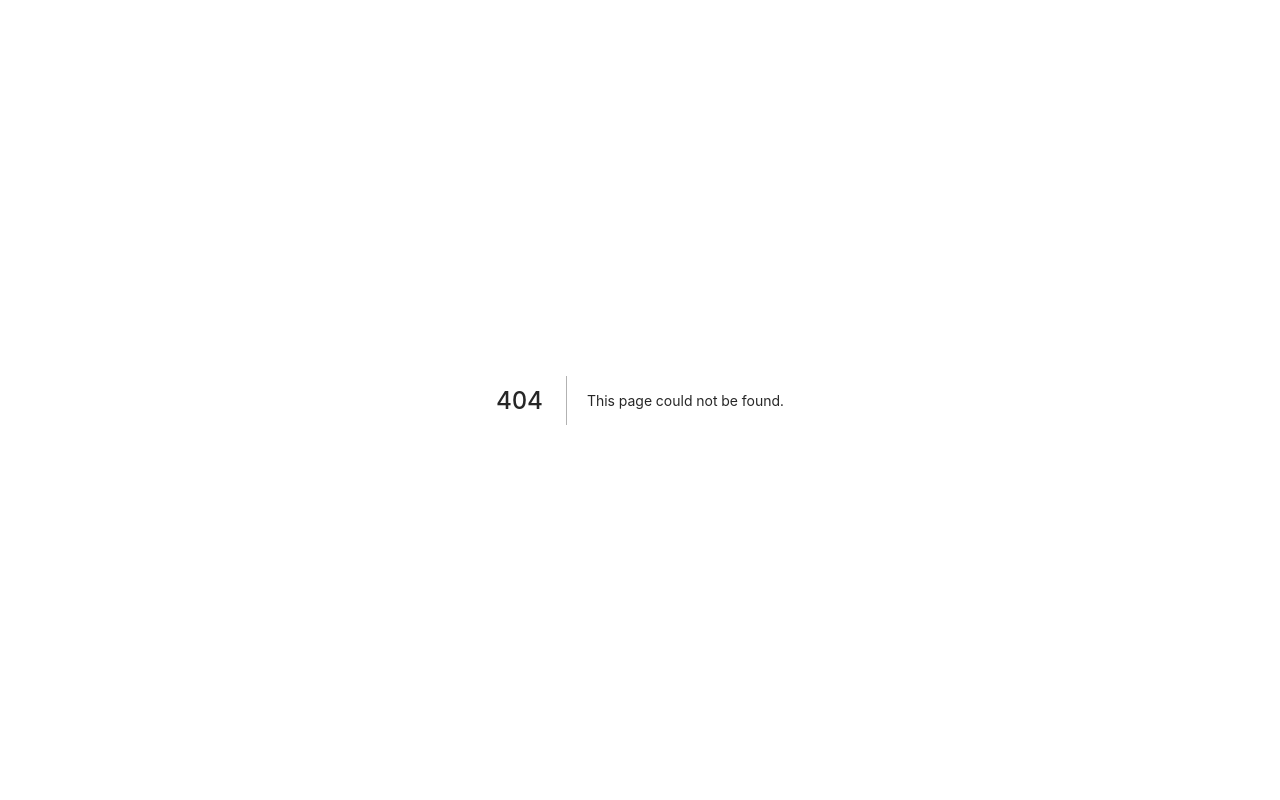
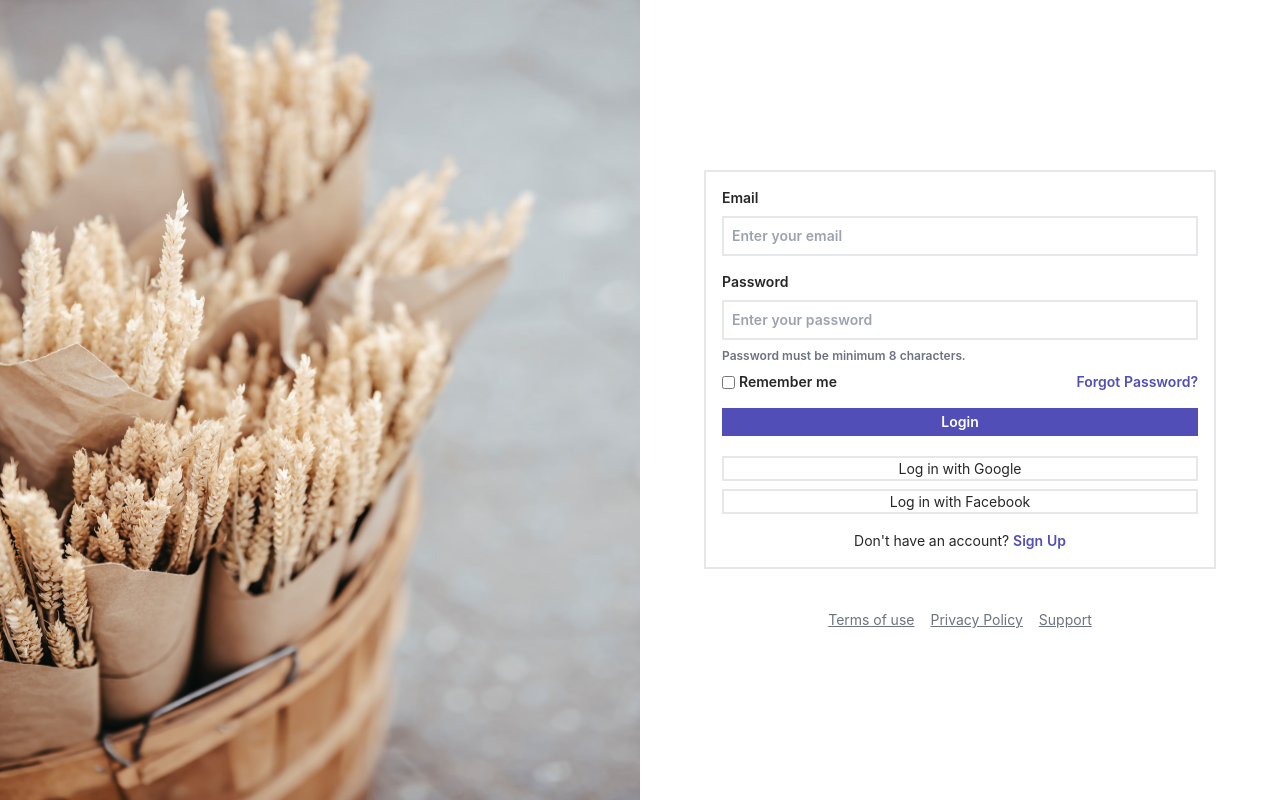
Before and after one commit to johirulislamnishat/othoba-mart-frontend, a Next.js app: page /login in a window 1280 px wide. Before the commit this address had no page. Built offline with nearby package versions, Linux system fonts and the light colour scheme.

Commit message:
login page

```diff
--- /dev/null
+++ b/pages/login.js
@@ -0,0 +1,48 @@
+import Image from 'next/image'
+import {Button} from 'antd'
+const Login = () => {
+    return(
+
+        <div className=' h-screen grid sm:grid-cols-2 place-content-center items-center'>
+            <div className='hidden sm:block'>
+                {/* <Image src='/images/login.jpg' width={600} heigth={700} alt='' /> */}
+                <img src='/images/login.jpg' alt='' className='h-screen w-full' />
+            </div>
+            <div>
+            <div className =' mx-16 p-4 border-2 border-gray-200'>
+            <form className='flex flex-col gap-2 font-semibold text-sm'>
+
+                <label>Email</label>
+                <input placeholder='Enter your email' className='p-2 mb-2 border-2 border-gray-200' />
+                <label>Password</label>
+                <div>
+                <input placeholder='Enter your password' className='w-full p-2 mb-2 border-2 border-gray-200' />
+                <p className='mt-0 pt-0 text-gray-500 text-xs'>Password must be minimum 8 characters.</p>
+                </div>
+                <div className='flex justify-between items-center'>
+                    <div className='flex gap-1 items-center'>
+              <input type='checkbox' className='cursor-pointer' />
+              <span className=' min-w-max'>Remember me</span>
+              </div>
+              <span className='text-blue min-w-max cursor-pointer'>Forgot Password?</span>
+              </div>
+              <button className='bg-blue py-1 mt-2 text-white' >Login</button>
+            </form>
+            <div className='flex flex-col gap-2 mt-5'>
+<p className='text-center border-2 border-gray-200 cursor-pointer'>Log in with Google</p>
+<p className='text-center border-2 border-gray-200 cursor-pointer '> Log in with Facebook</p>
+<p className='mt-2 text-center'>Don't have an account? <span className='text-blue font-semibold cursor-pointer'>Sign Up</span></p>
+
+                </div>
+        </div>
+        <div className='mt-10 flex gap-4 items-center justify-center'>
+            <span className='underline text-gray-500 cursor-pointer'>Terms of use</span>
+            <span className='underline text-gray-500 cursor-pointer'>Privacy Policy</span>
+            <span className='underline text-gray-500 cursor-pointer'>Support</span>
+            </div>
+        </div>
+        </div>
+    )
+}
+
+export default Login
--- /dev/null
+++ b/pages/register.js
@@ -0,0 +1,51 @@
+import {useState} from 'react'
+
+const initialUserInfo = {
+    username:'',
+    email:'',
+    passord1:'',
+    password2:'',
+    photoUrl:'',
+    consumer:'',
+    vendor:''
+}
+
+const Register = () => {
+    const [inputs, setInputs] = useState(initialUserInfo)
+
+const handleInput = e => {
+    const field = e.target.name
+    const value = e.target.value
+    const newUser = {...inputs, [e.target.name]:e.target.value}
+ setInputs(newUser)
+}
+
+    const handleRegister = e => {
+        e.preventDefault()
+
+
+    }
+console.log(inputs)
+    return(
+        <div className='grid grid-cols-2'>
+            <div>
+
+                </div>
+            <form onSubmit={handleRegister} className='flex flex-col gap-5 align-center justify-center font-semibold'>
+                <h3 className='text-3xl text-indigo-500 ml-2 mb-3'>Register</h3>
+                <input name='username' placeholder='Enter your name' className='p-2'  onChange={handleInput} />
+                <input name='email' placeholder='Enter your email' className='p-2'  onChange={handleInput} />
+                <input name='password1' placeholder='Enter your password' className='p-2'  onChange={handleInput} />
+                <input name='password2' placeholder='Enter your password again' className='p-2'  onChange={handleInput} />
+                <input name='photoUrl' placeholder='Enter your photoUrl' className='p-2' onChange={handleInput}  />
+                <select className='cursor-pointer'>
+                    <option value='consumer'>Consumer</option>
+                    <option value='vendor'>Vendor</option>
+                </select>
+                <button className='px-10 py-2 mt-7 bg-red-500 text-white text-2xl'>Register</button>
+            </form>
+        </div>
+    )
+}
+
+export default Register
--- a/tailwind.config.js
+++ b/tailwind.config.js
@@ -1,7 +1,12 @@
 module.exports = {
 	content: ["./pages/**/*.{js,jsx,html}", "./components/**/*.{js,jsx,html}"],
 	theme: {
-		extend: {},
+		extend: {
+			colors: {
+				'blue' : '#524EB7'
+			}
+		},
+
 	},
 	plugins: [],
 };
```
Also changed, not shown: public/images/login.jpg (added), public/images/register.jpg (added).
